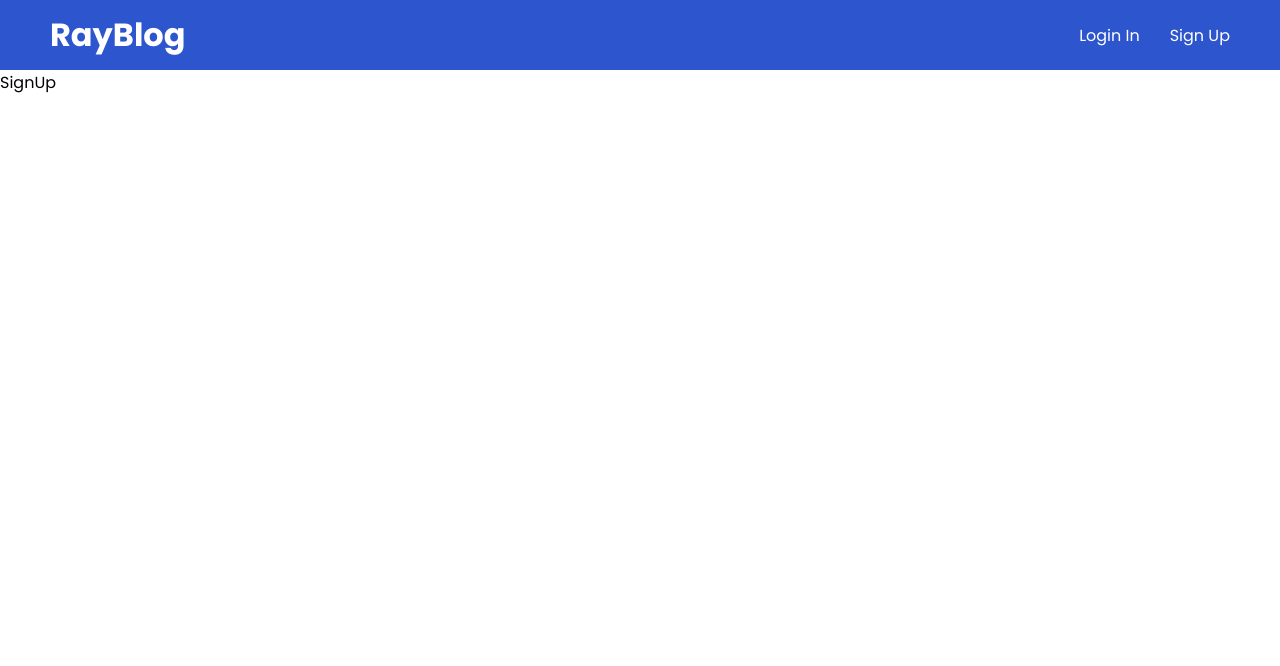
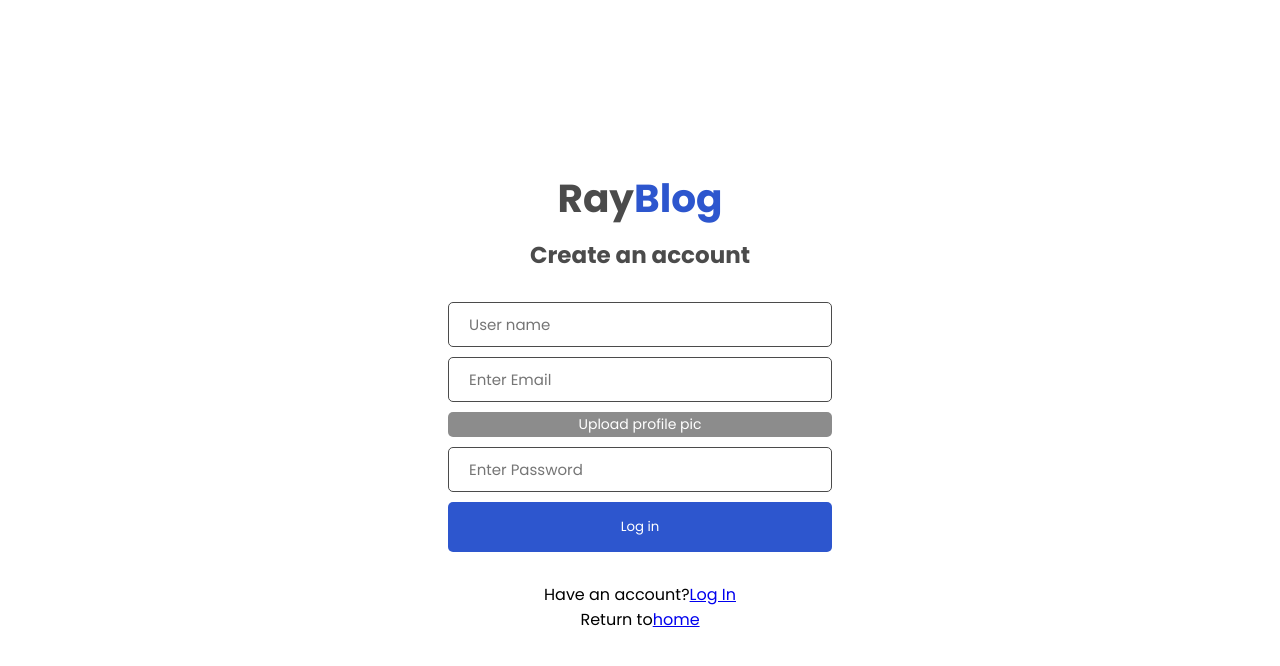
Before and after one commit to raymondcolor/RayBlog, a React (Create React App) app: page /signup in a window 1280 px wide. Shown: the top 666 px of the page. Built offline with nearby package versions, Linux system fonts and the light colour scheme.

Commit message:
Add sign up and login pages with thier styles

```diff
--- a/src/App.js
+++ b/src/App.js
@@ -5,11 +5,9 @@ import Error from './Pages/Error';
 import Login from './Pages/Login';
 import SignUp from './Pages/SignUp';
 import ViewBlog from './Pages/ViewBlog';
-import NavBar from './componets/navBar/NavBar';
 function App() {
   return (
     <div>
-      <NavBar />
       <Router>
         <Routes>
           <Route path='*' element={<Error />} />
--- a/src/Pages/Home.jsx
+++ b/src/Pages/Home.jsx
@@ -1,10 +1,11 @@
 import React from 'react';
 import BlogSection from '../componets/blogsection/BlogSection';
 import Header from '../componets/header/Header';
-
+import NavBar from '../componets/navBar/NavBar';
 const Home = () => {
   return (
     <div>
+      <NavBar />
       <Header />
       <BlogSection />
     </div>
--- a/src/Pages/Login.jsx
+++ b/src/Pages/Login.jsx
@@ -1,7 +1,50 @@
-import React from "react";
+import React, {useState} from 'react';
+import {Link} from 'react-router-dom';
+import '../componets/login/login.scss';
 
 const Login = () => {
-  return <div>Login</div>;
+  const [email, setEmail] = useState('');
+  const [password, setPassword] = useState('');
+
+  return (
+    <div className='formContainer'>
+      <div className='Form'>
+        <div className='logo'>
+          <h1>
+            Ray<span>Blog</span>
+          </h1>
+        </div>
+        <h2>Login</h2>
+        <input
+          type='text'
+          placeholder='Enter Email'
+          value={email}
+          onChange={(e) => setEmail(e.target.value)}
+        />
+        <input
+          type='password'
+          placeholder='Enter Password'
+          value={password}
+          onChange={(e) => setPassword(e.target.value)}
+        />
+        <button>Log in</button>
+        <div className='Footer'>
+          <p>
+            Hvae no account yet?
+            <Link to={'/signup'}>
+              <span>Create account</span>
+            </Link>
+          </p>
+          <p>
+            Return to
+            <Link to={'/'}>
+              <span>home</span>
+            </Link>
+          </p>
+        </div>
+      </div>
+    </div>
+  );
 };
 
 export default Login;
--- a/src/Pages/SignUp.jsx
+++ b/src/Pages/SignUp.jsx
@@ -1,7 +1,65 @@
-import React from "react";
+import React, {useState} from 'react';
+import {Link} from 'react-router-dom';
 
 const SignUp = () => {
-  return <div>SignUp</div>;
+  const [email, setEmail] = useState('');
+  const [displayName, setDisplayName] = useState('');
+  const [file, setFile] = useState('');
+  const [password, setPassword] = useState('');
+
+  return (
+    <div className='formContainer'>
+      <div className='Form'>
+        <div className='logo'>
+          <h1>
+            Ray<span>Blog</span>
+          </h1>
+        </div>
+        <h2>Create an account</h2>
+        <input
+          type='text'
+          placeholder='User name'
+          value={displayName}
+          onChange={(e) => setDisplayName(e.target.value)}
+        />
+        <input
+          type='text'
+          placeholder='Enter Email'
+          value={email}
+          onChange={(e) => setEmail(e.target.value)}
+        />
+        <label htmlFor='file'>Upload profile pic</label>
+        <input
+          style={{display: 'none'}}
+          type='file'
+          id='file'
+          value={file}
+          onChange={(e) => setFile(e.target.files[0])}
+        />
+        <input
+          type='password'
+          placeholder='Enter Password'
+          value={password}
+          onChange={(e) => setPassword(e.target.value)}
+        />
+        <button>Log in</button>
+        <div className='Footer'>
+          <p>
+            Have an account?
+            <Link to={'/login'}>
+              <span>Log In</span>
+            </Link>
+          </p>
+          <p>
+            Return to
+            <Link to={'/'}>
+              <span>home</span>
+            </Link>
+          </p>
+        </div>
+      </div>
+    </div>
+  );
 };
 
 export default SignUp;
--- a/src/componets/login/login.scss
+++ b/src/componets/login/login.scss
@@ -1 +1,65 @@
 @import '../../App.scss';
+
+.formContainer {
+    width: 100%;
+    height: 100vh;
+    display: flex;
+    align-items: center;
+    justify-content: center;
+    .Form{
+        width: 30%;
+        height: auto;
+        display: flex;flex-direction: column;
+        gap: 10px;
+
+        h1{
+            font-size: 39px;
+            text-align: center;
+            color: rgb(75, 75, 75);
+            span{
+                color: $darkBG;
+            }
+        }
+        h2{
+            font-size: 23px;
+            text-align: center;
+            color: rgb(75, 75, 75);
+            margin-bottom: 20px;
+        }
+          label{
+            text-align: center;
+            height: 25px;
+            background-color: rgb(140, 140, 140);
+            color: $TextLight;
+            font-size: 14px;
+            display: flex;
+            align-items: center;
+            justify-content: center;
+            border-radius: 5px;
+          }
+        input{
+            height: 45px;
+            width: 100%;
+            padding-left: 20px;
+            outline: none;
+            color: rgb(75, 75, 75);
+            font-size: 15px;
+            border-radius: 5px;
+            border: 1px solid rgb(75, 75, 75);
+        }
+
+        button{
+            height: 50px;
+            background-color: $darkBG;
+            border: none;
+            color: $TextLight;
+            border-radius: 5px;
+        }
+       .Footer{
+        margin-top: 20px;
+          p{
+            text-align: center;
+          }
+       }
+    }
+}
```
